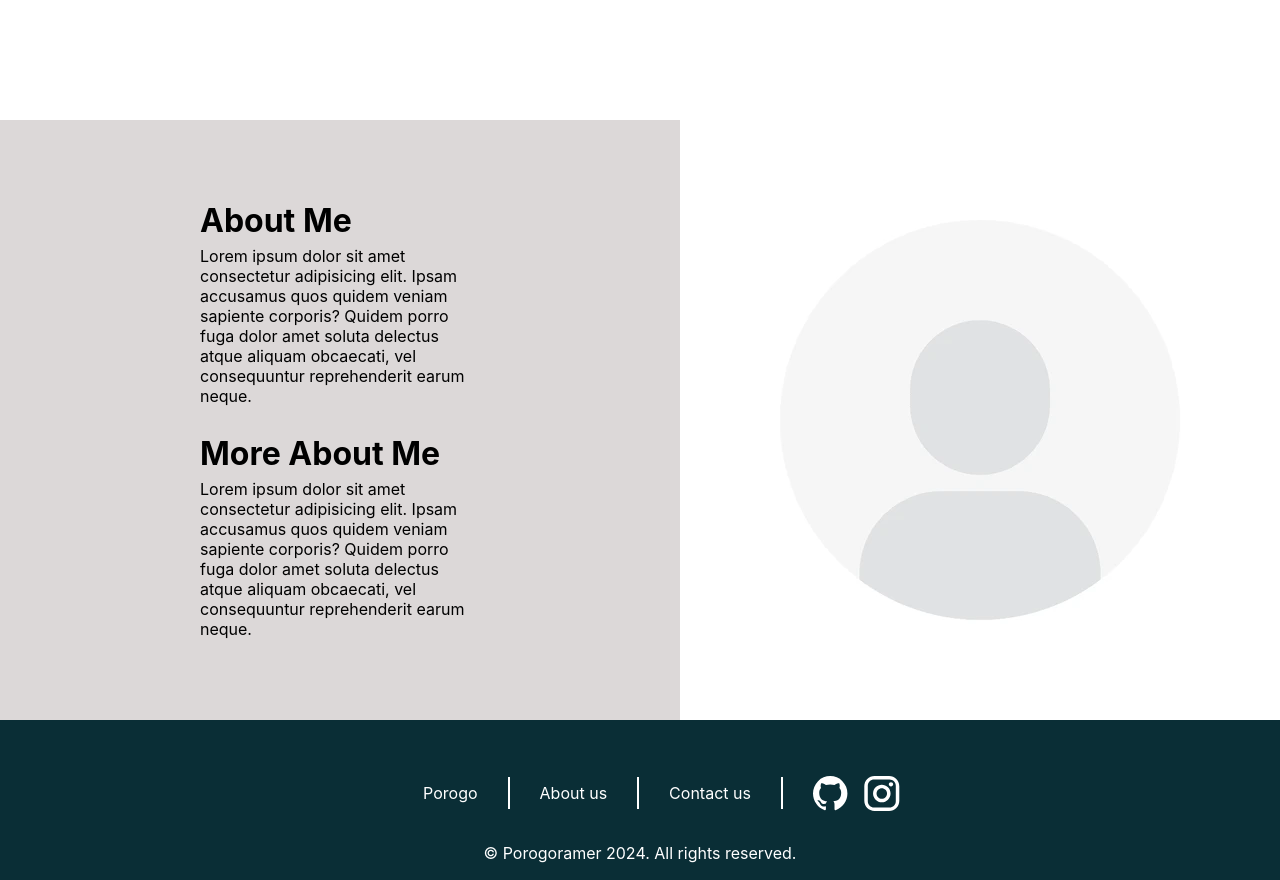
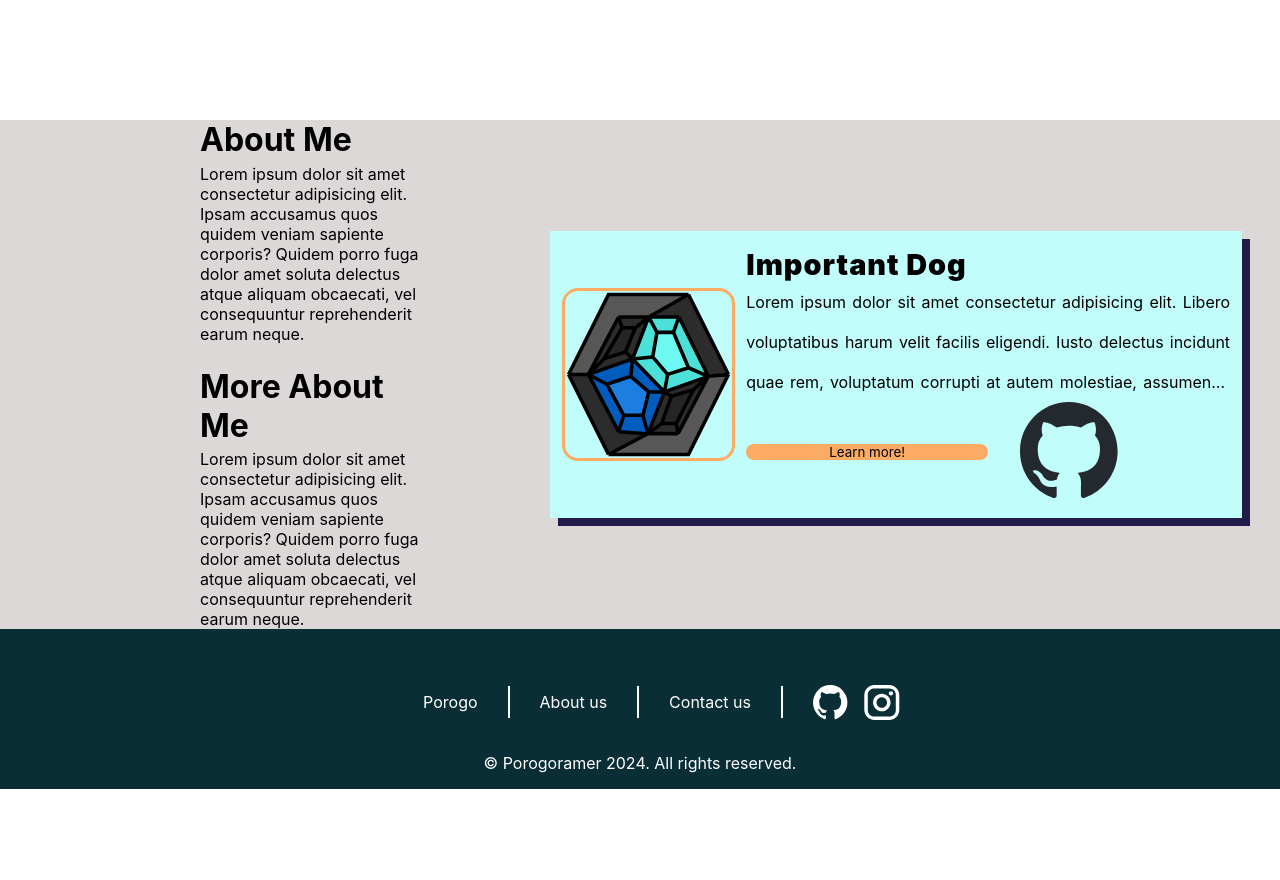
Before and after one commit to Porogoramer/porogoramer.com, a React app in the folder porogo/frontend/: page /about-dev in a window 1280 px wide. Shown: the part 680-1560 px from the top of the page. After the commit the page ends 1469 px from the top, so only its background shows below. Built offline with nearby package versions, Linux system fonts and the light colour scheme; the HTML template or start-up script is replaced by a standard one.

Commit message:
Add project card to about-dev

```diff
--- a/porogo/frontend/src/components/views/AboutDev.tsx
+++ b/porogo/frontend/src/components/views/AboutDev.tsx
@@ -1,5 +1,6 @@
 import React from 'react';
 import '../../../static/styles/views/_about-dev.scss';
+import ProjectCard from '../common/ProjectCard';
 
 export default function AboutDev() {
     return <>
@@ -34,11 +35,9 @@ export default function AboutDev() {
                     <h1 className="dev-header">More About Me</h1>
                     <p>Lorem ipsum dolor sit amet consectetur adipisicing elit. Ipsam accusamus quos quidem veniam sapiente corporis? Quidem porro fuga dolor amet soluta delectus atque aliquam obcaecati, vel consequuntur reprehenderit earum neque.</p>
                 </div>
-
-
             </div>
             <div className='about-side'>
-                <img src="/static/assets/images/placeholder-dev.webp"  alt="Profile Picture" />
+                <ProjectCard name="Important Dog" desc="Dog"/>
             </div>
         </div>
     </>;
--- a/porogo/frontend/static/styles/views/_about-dev.scss
+++ b/porogo/frontend/static/styles/views/_about-dev.scss
@@ -16,7 +16,7 @@
 
 .about-content {
   padding-left: 25vh;
-  padding-right: 25vh;
+  padding-right: 15vh;
   display: flex;
   flex:1;
   height: 100%;
@@ -33,6 +33,7 @@
   display: flex;
   flex:1;
   height: 100%;
+  padding-right: 3%;
   flex-direction: column;
   justify-content: center;
   align-items: flex-start;
```
